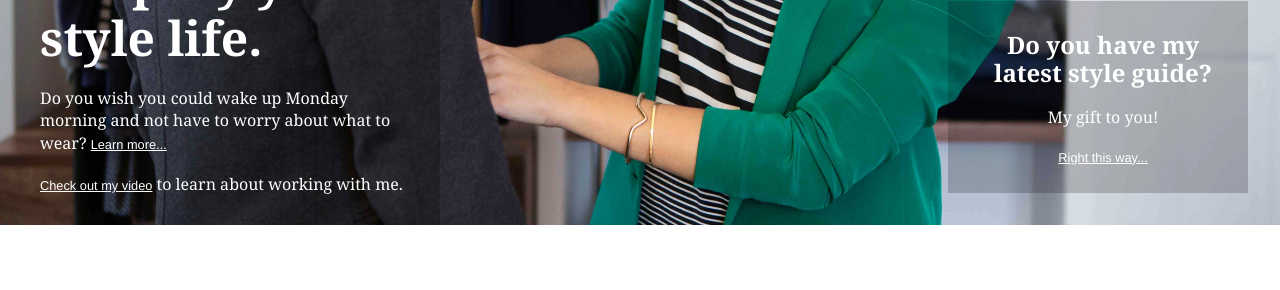
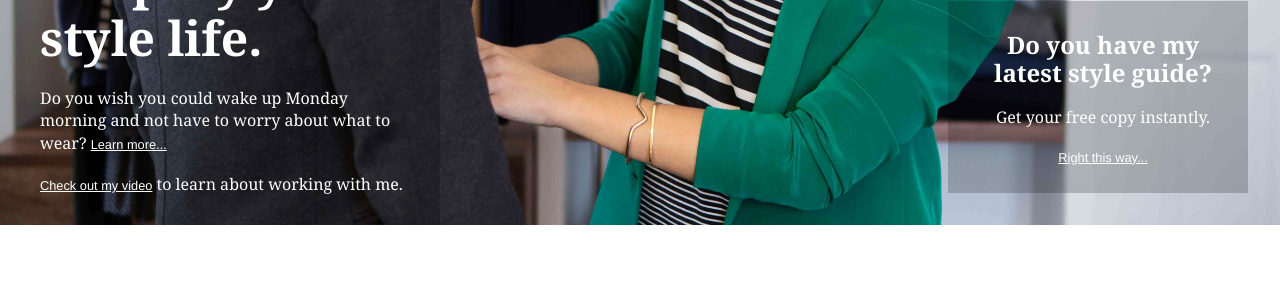
Before and after one commit to btaylor30/bryntaylor.com, a Jekyll site: the page built from index.html, in a window 1280 px wide and 900 px high, scrolled down 442 px. Shown: the part 154-444 px from the top of the window. Built offline with Jekyll 4.4.1, drawn with Linux system fonts in a browser that asks for light colours; nearby versions of some CDN libraries; some web fonts are replaced; Markdown is read by kramdown in place of the engine named in the settings.

Commit message:
Updated index.html

```diff
--- a/index.html
+++ b/index.html
@@ -15,7 +15,7 @@ published: true
   </article>
   <aside class="book-callout">
     <h1>Do you have my latest style guide?</h1>
-    <p>My gift to you!</p>
+    <p>Get your free copy instantly.</p>
     <p><a href="http://therestylist.us2.list-manage.com/subscribe?u=af94a82e99e0b5bdf5a7d7a1e&id=eea1162356" target="_blank">Right this way...</a></p>
   </aside>
 </section>
```
